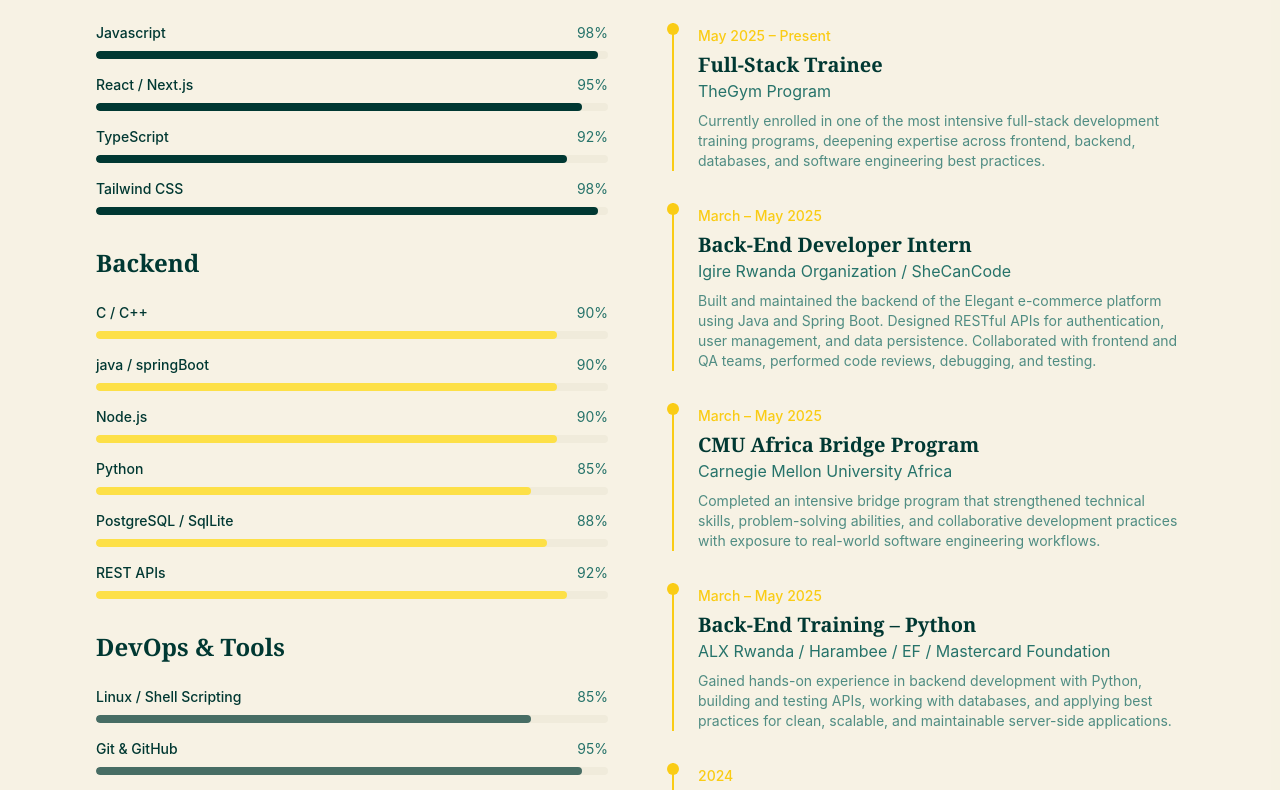
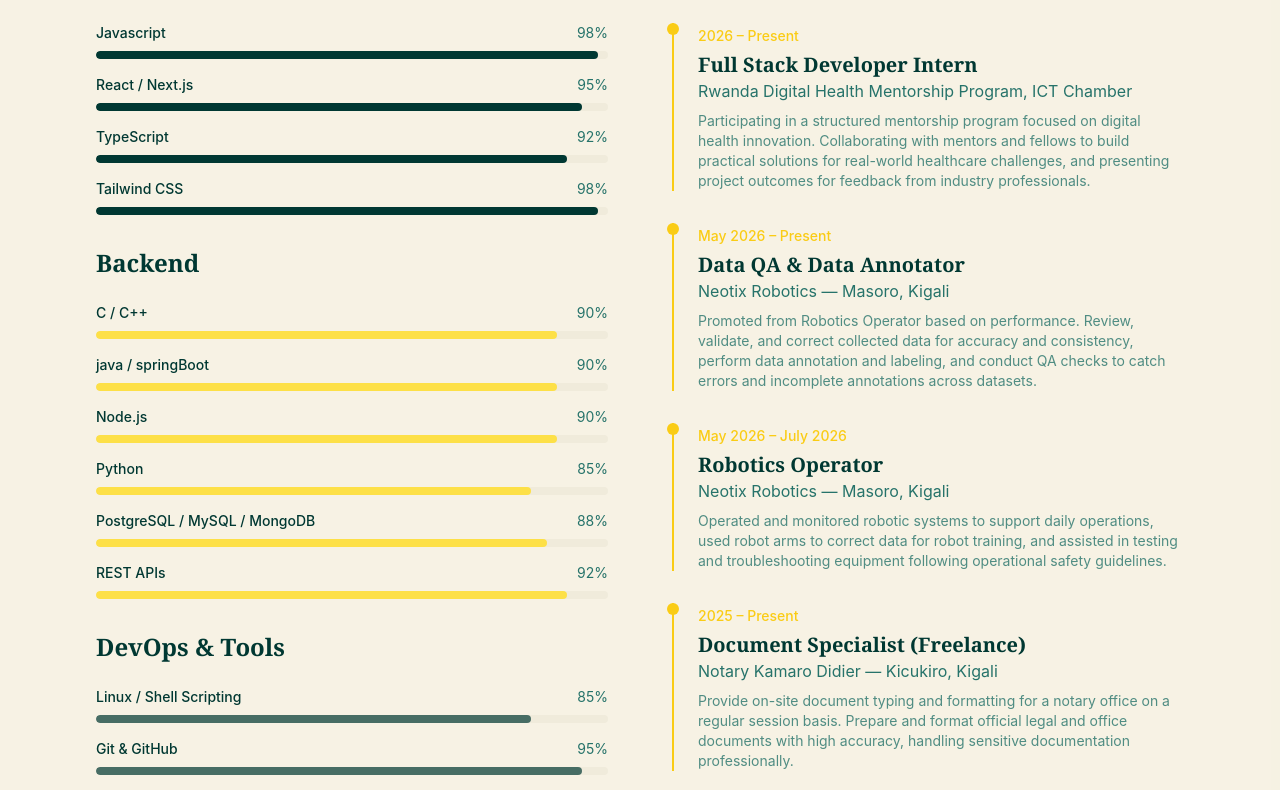
Before and after one commit to uwinezaflorence20/New_Portifolio, a React (Vite) app: page / in a window 1280 px wide. Shown: the part 2330-3120 px from the top of the page. Built offline with nearby package versions, Linux system fonts and the light colour scheme.

Commit message:
Sync experience, skills, and certificates with latest CV

```diff
--- a/src/components/Certificates.tsx
+++ b/src/components/Certificates.tsx
@@ -87,8 +87,8 @@
   },
   {
     title: "Drone Pilot Certificate",
-    issuer: "Rwanda Civil Aviation Authority",
-    year: "2024",
+    issuer: "GIZ and ACEIoT",
+    year: "2026",
     category: "Aviation & Tech",
     color: "bg-cyan-500/10 border-cyan-500/30 text-cyan-700",
     dot: "bg-cyan-500",
@@ -190,7 +190,7 @@
           {[
             { value: "11+", label: "Certificates" },
             { value: "5+", label: "Organizations" },
-            { value: "2023–2025", label: "Earned" },
+            { value: "2023–2026", label: "Earned" },
           ].map((stat) => (
             <div key={stat.label} className="text-center p-6 bg-muted/50 rounded-2xl">
               <div className="text-3xl font-bold text-primary mb-1">{stat.value}</div>
--- a/src/components/Skills.tsx
+++ b/src/components/Skills.tsx
@@ -14,7 +14,7 @@
   { name: "java / springBoot", level: 90 },
   { name: "Node.js ", level: 90 },
   { name: "Python ", level: 85 },
-  { name: "PostgreSQL / SqlLite", level: 88 },
+  { name: "PostgreSQL / MySQL / MongoDB", level: 88 },
   { name: "REST APIs", level: 92 },
 ];
 
@@ -27,9 +27,37 @@
 
 const experience = [
   {
-    role: "Full-Stack Trainee",
-    company: "TheGym Program",
-    period: "May 2025 – Present",
+    role: "Full Stack Developer Intern",
+    company: "Rwanda Digital Health Mentorship Program, ICT Chamber",
+    period: "2026 – Present",
+    description:
+      "Participating in a structured mentorship program focused on digital health innovation. Collaborating with mentors and fellows to build practical solutions for real-world healthcare challenges, and presenting project outcomes for feedback from industry professionals.",
+  },
+  {
+    role: "Data QA & Data Annotator",
+    company: "Neotix Robotics — Masoro, Kigali",
+    period: "May 2026 – Present",
+    description:
+      "Promoted from Robotics Operator based on performance. Review, validate, and correct collected data for accuracy and consistency, perform data annotation and labeling, and conduct QA checks to catch errors and incomplete annotations across datasets.",
+  },
+  {
+    role: "Robotics Operator",
+    company: "Neotix Robotics — Masoro, Kigali",
+    period: "May 2026 – July 2026",
+    description:
+      "Operated and monitored robotic systems to support daily operations, used robot arms to correct data for robot training, and assisted in testing and troubleshooting equipment following operational safety guidelines.",
+  },
+  {
+    role: "Document Specialist (Freelance)",
+    company: "Notary Kamaro Didier — Kicukiro, Kigali",
+    period: "2025 – Present",
+    description:
+      "Provide on-site document typing and formatting for a notary office on a regular session basis. Prepare and format official legal and office documents with high accuracy, handling sensitive documentation professionally.",
+  },
+  {
+    role: "Full Stack Developer",
+    company: "TheGym Rwanda",
+    period: "June 2025 – Present",
     description:
       "Currently enrolled in one of the most intensive full-stack development training programs, deepening expertise across frontend, backend, databases, and software engineering best practices.",
   },
```
